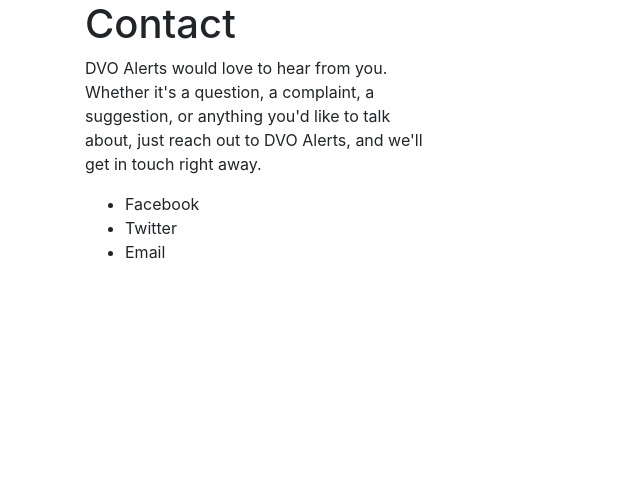
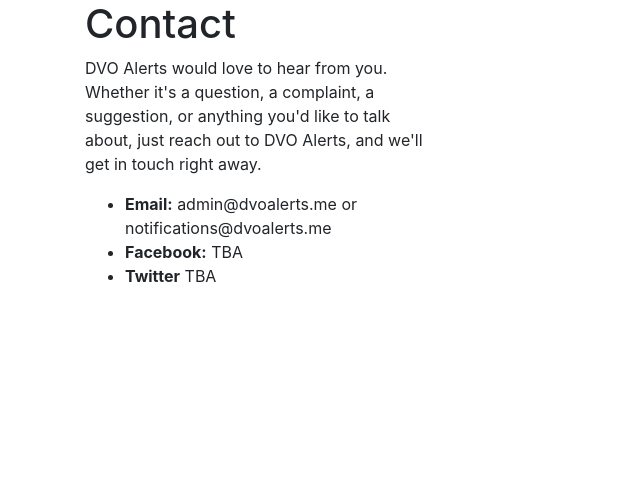
Before and after one commit to ralphqq/dc-alerts-service, a Django app: page /contact/ in a window 1280 px wide. Shown: the part 66-547 px from the top of the page, without its empty margins (0-640 px from the left). Run offline with Django 3.2, Linux system fonts and the light colour scheme; parts of the project's set-up code (start-up, migrations or seed data) failed here and were passed over; some libraries are stand-ins or nearby versions.

Commit message:
Updated domain and contact information as shown on site pages

```diff
--- a/email_alerts/templates/msg_footer.html
+++ b/email_alerts/templates/msg_footer.html
@@ -1 +1 @@
-29 Lizada Street, Davao City, Philippines 8000
+Corner Lizada St. and R. Magsaysay Ave., Davao City, Philippines 8000
--- a/homepage/templates/homepage/contact.html
+++ b/homepage/templates/homepage/contact.html
@@ -9,9 +9,9 @@
   <div class="col-md-4">
     <p>DVO Alerts would love to hear from you. Whether it's a question, a complaint, a suggestion, or anything you'd like to talk about, just reach out to DVO Alerts, and we'll get in touch right away.</p>
     <ul>
-      <li>Facebook</li>
-      <li>Twitter</li>
-      <li>Email</li>
+      <li><strong>Email:</strong> admin@dvoalerts.me or notifications@dvoalerts.me</li>
+      <li><strong>Facebook:</strong> TBA</li>
+      <li><strong>Twitter</strong> TBA</li>
     </ul>
   </div>
 </div>
--- a/homepage/templates/homepage/privacy.html
+++ b/homepage/templates/homepage/privacy.html
@@ -8,7 +8,7 @@
 <div class="row">
   <div class="col-md-4">
     <!-- Intro -->
-    <p>DVO Alerts ("We", "Our", "Us") is the owner and operator of www.dvoalerts.com ("Site"). DVO Alerts is committed to upholding your privacy and security. This Privacy Policy ("Policy") explains how We collect, use, and disclose your information and data.</p>
+    <p>DVO Alerts ("We", "Our", "Us") is the owner and operator of www.dvoalerts.me ("Site"). DVO Alerts is committed to upholding your privacy and security. This Privacy Policy ("Policy") explains how We collect, use, and disclose your information and data.</p>
     <p>The Policy is only applicable to our Site and our Services (as defined under the Terms of Use) and not to any other website, service or online platform. BY ACCESSING THE SITE OR UTILIZING ANY OF OUR SERVICES AND/OR REGISTERING WITH US, YOU SIGNIFY THAT YOU HAVE READ, UNDERSTOOD AND AGREE TO BE BOUND BY THIS POLICY, INCLUDING OUR TERMS OF USE, AS APPLICABLE, WHICH ARE INCORPORATED HEREIN BY REFERENCE.</p>
 
     <!-- Information we collect -->
@@ -91,8 +91,8 @@
 
     <!-- Contact Us -->
     <h3>Contact Information</h3>
-    <p>If you have questions or concerns about this Policy, you may contact us through email at dvoalerts.mail@gmail.com or via regular mail:</p>
-    <p>29 Lizada St.,<br>Davao City, Philippines 8000</p>
+    <p>If you have questions or concerns about this Policy, you may contact us through email at admin@dvoalerts.me or via regular mail:</p>
+    <p>Corner Lizada St. and R. Magsaysay Ave.,<br>Davao City, Philippines 8000</p>
   </div>
 </div>
 {% endblock %}
--- a/homepage/templates/homepage/terms.html
+++ b/homepage/templates/homepage/terms.html
@@ -11,7 +11,7 @@
     <p>Last updated: September 23, 2019</p>
 
     <!-- Intro -->
-    <p>The following Terms of Use ("Terms", "Terms of Use") constitute an agreement between you, whether as a casual visitor or a registered user ("User", "Subscriber", "you" or "your") and DVO Alerts and its affiliates, successors and assigns ("DVO Alerts", "us", "our" or 'we") regarding your use of the DVO Alerts Site and/or Services (all as defined below). DVO Alerts is the owner and operator of the www.dvoalerts.com website (the "Site") and the DVO Alerts email notification system as well as any related applications provided by us (collectively, the "Services"). BY ACCESSING THE SITE OR UTILIZING ANY OF THE SERVICES AND/OR REGISTERING WITH US, YOU SIGNIFY THAT YOU HAVE READ, UNDERSTOOD AND AGREE TO BE BOUND BY THESE TERMS INCLUDING OUR PRIVACY POLICY, WHICH IS INCORPORATED HEREIN BY REFERENCE.</p>
+    <p>The following Terms of Use ("Terms", "Terms of Use") constitute an agreement between you, whether as a casual visitor or a registered user ("User", "Subscriber", "you" or "your") and DVO Alerts and its affiliates, successors and assigns ("DVO Alerts", "us", "our" or 'we") regarding your use of the DVO Alerts Site and/or Services (all as defined below). DVO Alerts is the owner and operator of the www.dvoalerts.me website (the "Site") and the DVO Alerts email notification system as well as any related applications provided by us (collectively, the "Services"). BY ACCESSING THE SITE OR UTILIZING ANY OF THE SERVICES AND/OR REGISTERING WITH US, YOU SIGNIFY THAT YOU HAVE READ, UNDERSTOOD AND AGREE TO BE BOUND BY THESE TERMS INCLUDING OUR PRIVACY POLICY, WHICH IS INCORPORATED HEREIN BY REFERENCE.</p>
 
     <!-- Modifications to terms -->
     <h3>Modifications to the Terms of Use</h3>
@@ -54,8 +54,8 @@
 
     <!-- Contact -->
     <h3>Contact Information</h3>
-    <p>If you have questions or concerns about our Terms of Use, you may contact us through email at dvoalerts.mail@gmail.com or via regular mail:</p>
-    <p>29 Lizada St.,<br>Davao City, Philippines 8000</p>
+    <p>If you have questions or concerns about our Terms of Use, you may contact us through email at admin@dvoalerts.me or via regular mail:</p>
+    <p>Corner Lizada St. and R. Magsaysay Ave.,<br>Davao City, Philippines 8000</p>
   </div>
 </div>
 {% endblock %}
```
